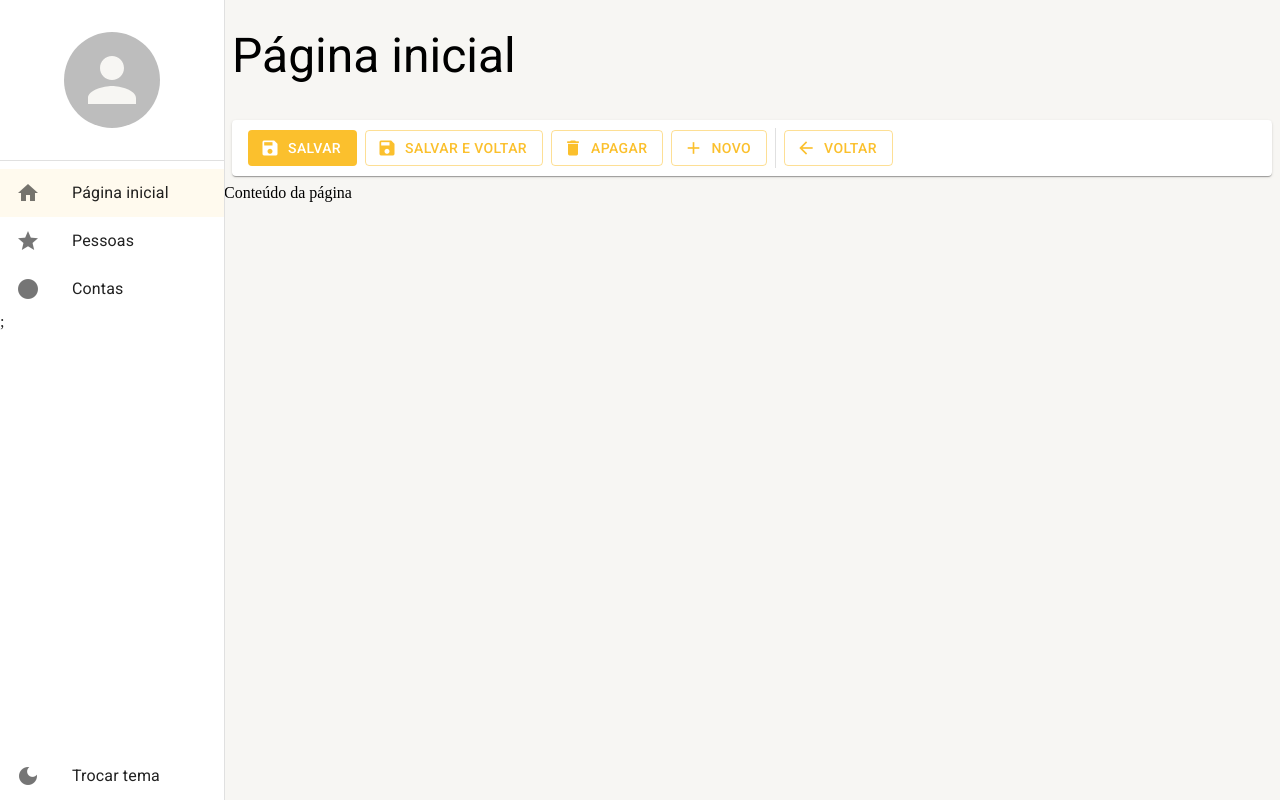
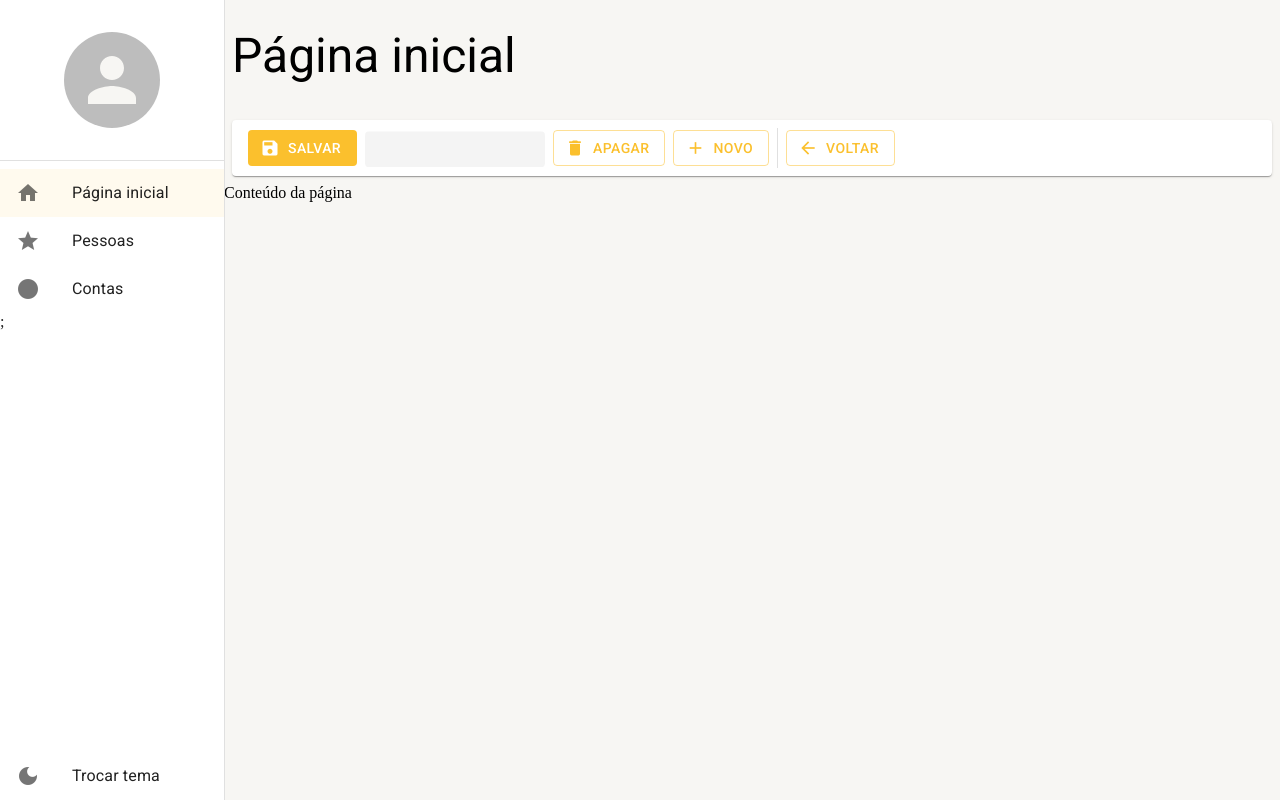
Before and after one commit to daniel-pereira-guimaraes/react-material-ui-cadastros, a React (Create React App) app: page / in a window 1280 px wide. Built offline with nearby package versions, Linux system fonts and the light colour scheme.

Commit message:
Adição de Skeleton para os botões da EditToolBar.

```diff
--- a/src/pages/dashboard/Dashboard.tsx
+++ b/src/pages/dashboard/Dashboard.tsx
@@ -7,7 +7,7 @@ export const Dashboard = () => {
   return (
     <BasePageLayout
       title='Página inicial'
-      toolBar={<EditToolBar saveAndBackButtonVisible />}
+      toolBar={<EditToolBar saveAndBackButtonVisible saveAndBackButtonLoading />}
     >
       Conteúdo da página
 
--- a/src/shared/components/edit-tool-bar/EditToolBar.tsx
+++ b/src/shared/components/edit-tool-bar/EditToolBar.tsx
@@ -1,13 +1,21 @@
 import React from "react";
-import { Box, Paper, useTheme, Button, Icon, Divider } from '@mui/material';
+import { Box, Paper, useTheme, Button, Icon, Divider, Skeleton } from '@mui/material';
 
 interface IEditToolBarProps {
   newButtonText?: string;
+
   saveButtonVisible?: boolean;
   saveAndBackButtonVisible?: boolean;
   deleteButtonVisible?: boolean;
   newButtonVisible?: boolean;
   backButtonVisible?: boolean;
+
+  saveButtonLoading?: boolean;
+  saveAndBackButtonLoading?: boolean;
+  deleteButtonLoading?: boolean;
+  newButtonLoading?: boolean;
+  backButtonLoading?: boolean;
+
   saveButtonOnClick?: () => void;
   saveAndBackButtonOnClick?: () => void;
   deleteButtonOnClick?: () => void;
@@ -17,11 +25,19 @@ interface IEditToolBarProps {
 
 export const EditToolBar: React.FC<IEditToolBarProps> = ({
   newButtonText = 'Novo',
+
   saveButtonVisible = true,
   saveAndBackButtonVisible = false,
   deleteButtonVisible = true,
   newButtonVisible = true,
   backButtonVisible = true,
+
+  saveButtonLoading = false,
+  saveAndBackButtonLoading = false,
+  deleteButtonLoading = false,
+  newButtonLoading = false,
+  backButtonLoading = false,
+
   saveButtonOnClick,
   saveAndBackButtonOnClick,
   deleteButtonOnClick,
@@ -42,7 +58,7 @@ export const EditToolBar: React.FC<IEditToolBarProps> = ({
       height={theme.spacing(5)}
       component={Paper}>
 
-      {saveButtonVisible &&
+      {saveButtonVisible && !saveButtonLoading &&
         <Button
           variant="contained"
           color="primary"
@@ -52,8 +68,11 @@ export const EditToolBar: React.FC<IEditToolBarProps> = ({
             Salvar
         </Button>
       }
+      {saveButtonLoading &&
+        <Skeleton width={110} height={60} />
+      }
 
-      {saveAndBackButtonVisible &&
+      {saveAndBackButtonVisible && !saveAndBackButtonLoading &&
         <Button
           variant="outlined"
           color="primary"
@@ -63,8 +82,11 @@ export const EditToolBar: React.FC<IEditToolBarProps> = ({
             Salvar e voltar
         </Button>
       }
+      {saveAndBackButtonLoading &&
+        <Skeleton width={180} height={60} />
+      }
 
-      {deleteButtonVisible &&
+      {deleteButtonVisible && !deleteButtonLoading &&
         <Button
           variant="outlined"
           color="primary"
@@ -74,8 +96,11 @@ export const EditToolBar: React.FC<IEditToolBarProps> = ({
             Apagar
         </Button>
       }
+      {deleteButtonLoading &&
+        <Skeleton width={110} height={60} />
+      }
 
-      {newButtonVisible &&
+      {newButtonVisible && !newButtonLoading &&
         <Button
           variant="outlined"
           color="primary"
@@ -85,12 +110,14 @@ export const EditToolBar: React.FC<IEditToolBarProps> = ({
             {newButtonText}
         </Button>
       }
+      {newButtonLoading &&
+        <Skeleton width={110} height={60} />
+      }
 
-      {backButtonVisible &&
+      {backButtonVisible && !backButtonLoading &&
         <Divider variant="middle" orientation="vertical" />
       }
-
-      {backButtonVisible &&
+      {backButtonVisible && !backButtonLoading &&
         <Button
           variant="outlined"
           color="primary"
@@ -100,6 +127,9 @@ export const EditToolBar: React.FC<IEditToolBarProps> = ({
             Voltar
         </Button>
       }
+      {backButtonLoading &&
+        <Skeleton width={110} height={60} />
+      }
 
     </Box>
 
```
